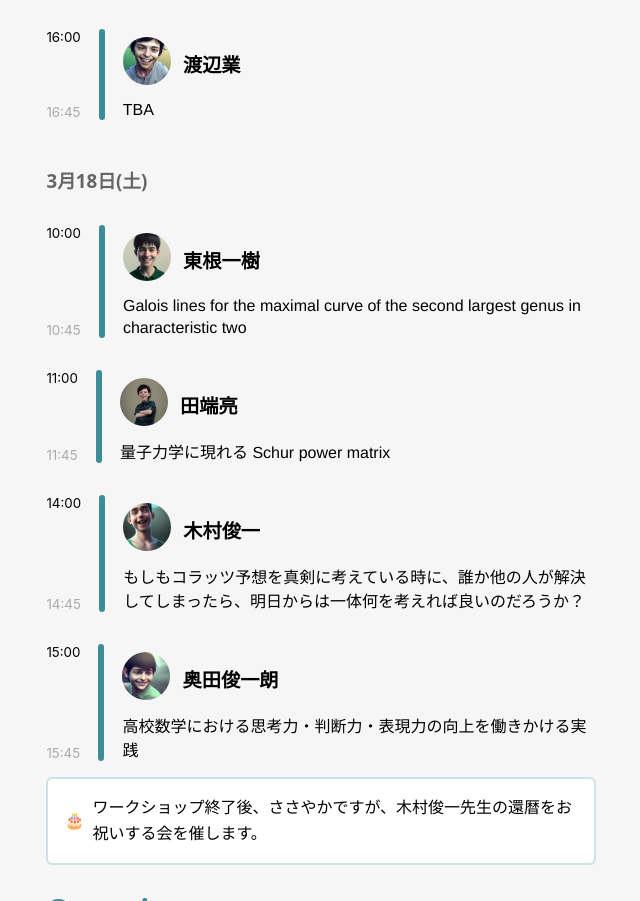
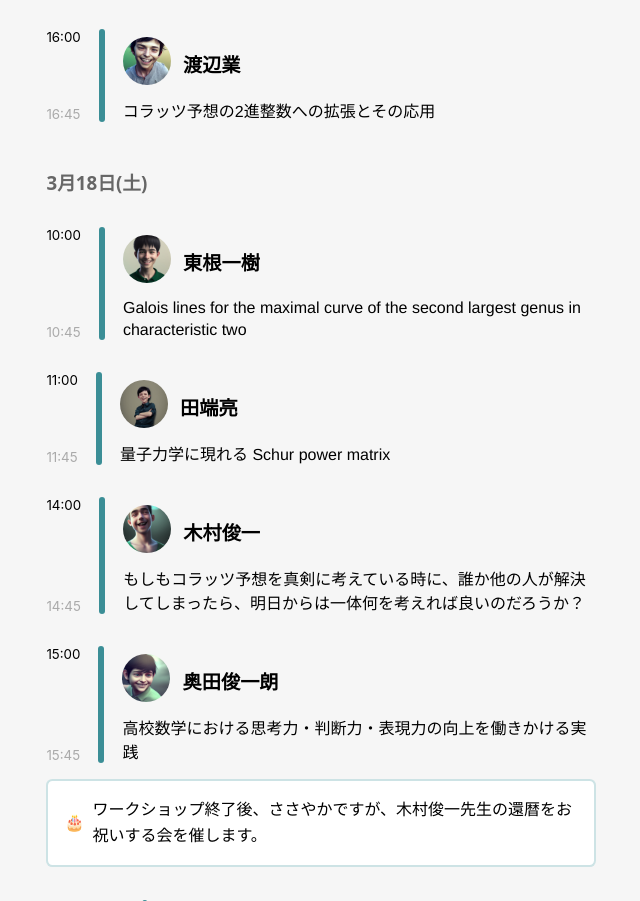
Before and after one commit to Nyoho/kimura60-site, an Astro site: page / in a window 1280 px wide. Shown: the part 1099-2000 px from the top of the page, without its empty margins (319-959 px from the left). Built offline with nearby package versions, Linux system fonts and the light colour scheme; Astro itself is replaced by a stand-in of ours.

Commit message:
Add Watanabe's title

```diff
--- a/src/pages/index.astro
+++ b/src/pages/index.astro
@@ -8,7 +8,7 @@ const allEvents = [
         events: [
             { start: '14:00', end: '14:45', name: '深澤知', title: '例をつくる、地に足をつける、ノートを見ない'},
             { start: '15:00', end: '15:45', name: '原本博史', title: 'いくつかの擬似乱数に関する統計的・非統計的な評価について'},
-            { start: '16:00', end: '16:45', name: '渡辺業', title: 'TBA'},
+            { start: '16:00', end: '16:45', name: '渡辺業', title: 'コラッツ予想の2進整数への拡張とその応用'},
         ],
     },
     {
```
